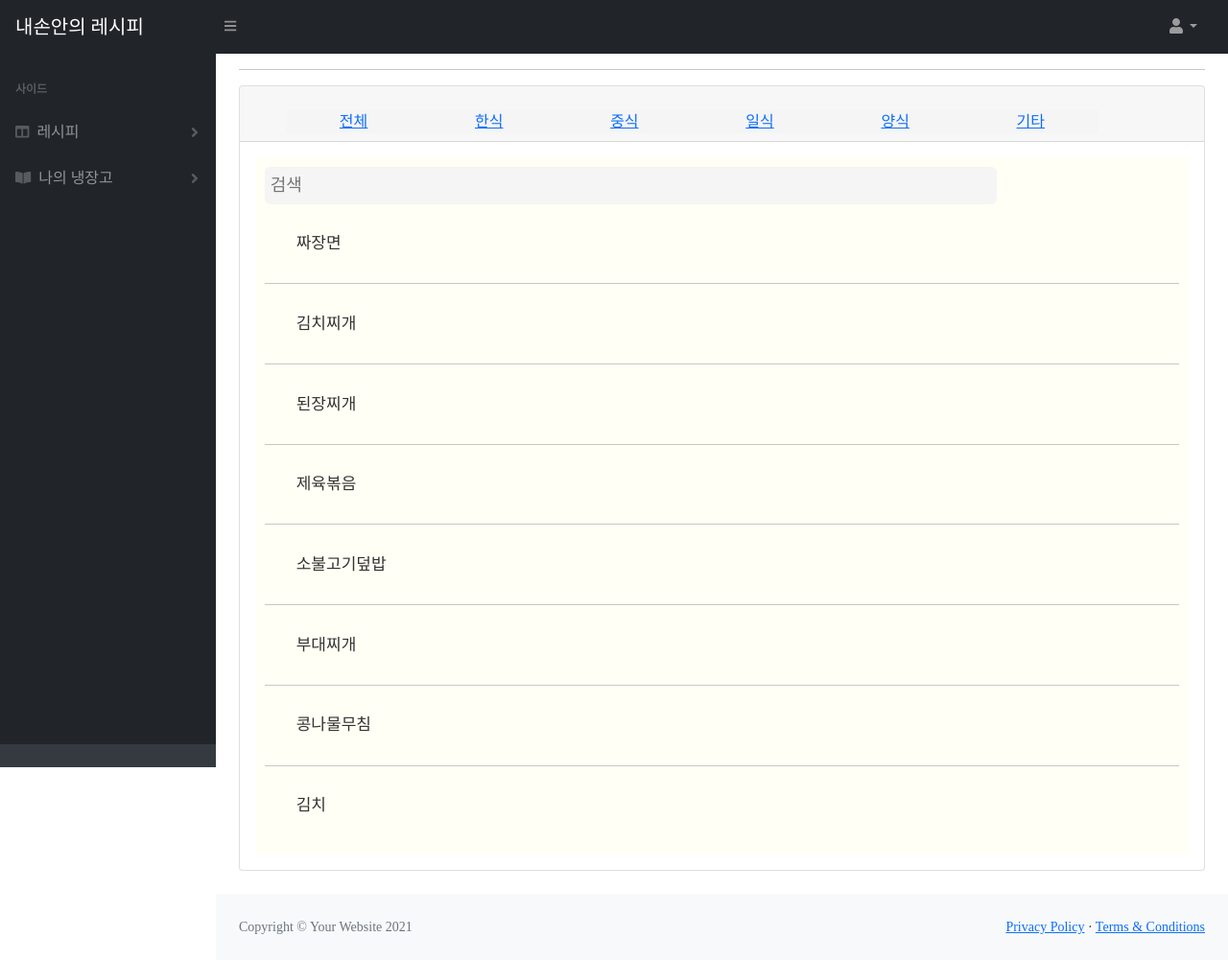
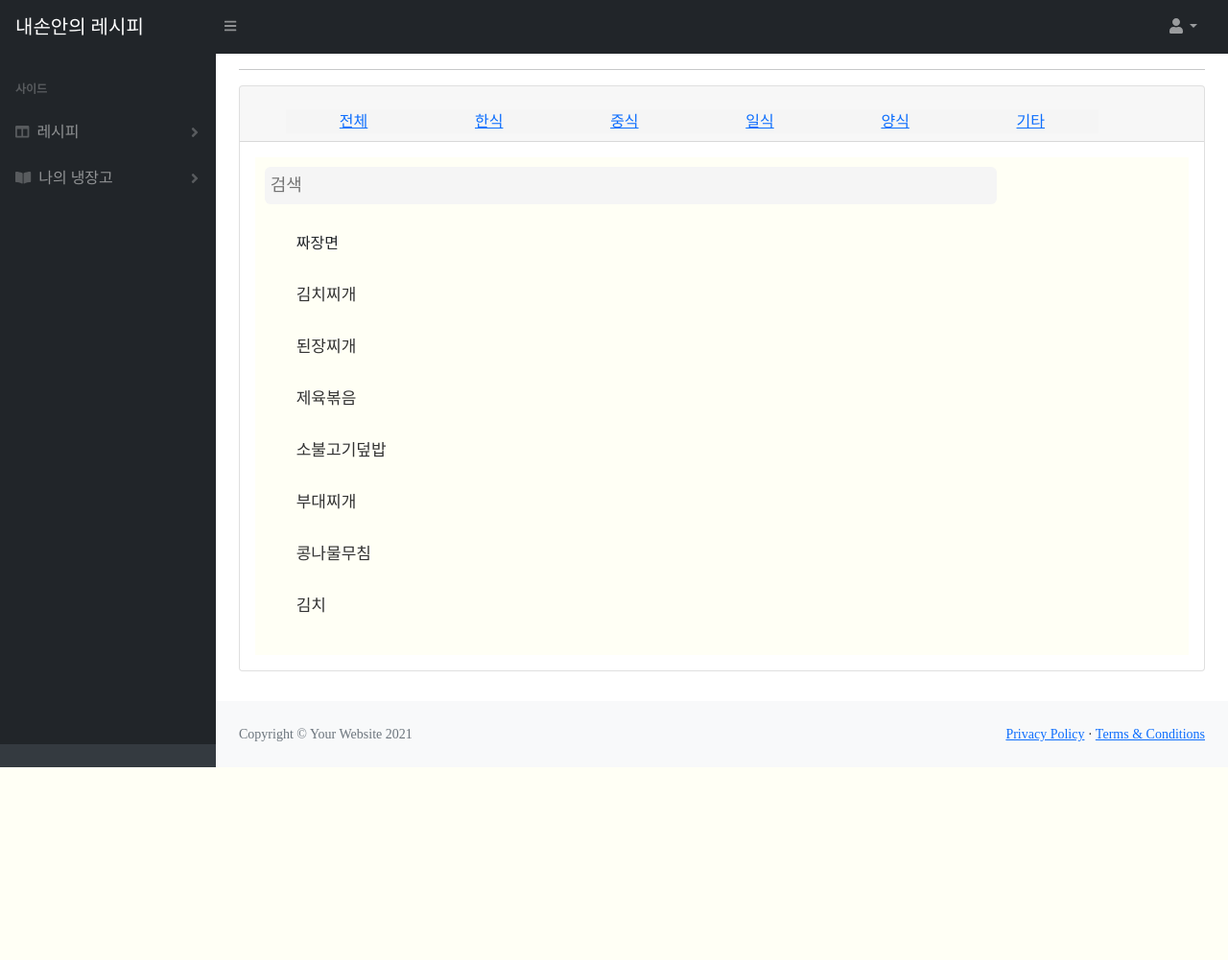
Before and after one commit to zzazan96/FoodProject, a Django app: page /mainlist/ in a window 1280 px wide. Shown: the whole page at 96% size. After the commit the page ends 800 px from the top, so only its background shows below. Run offline with Django 3.2, Linux system fonts and the light colour scheme; some libraries are stand-ins or nearby versions.

Commit message:
main login

```diff
--- a/Project/Project/App/templates/webApp/mainlist.html
+++ b/Project/Project/App/templates/webApp/mainlist.html
@@ -100,39 +100,39 @@
 
                                     <div class="item">
                                       <span class="icon">짜</span>
-                                      <span class="name">짜장면</span>
+                                      <link class="name">짜장면</span>
                                     </div>
-                                    <hr>
+
                                     <div class="item">
                                       <span class="icon">김</span>
                                       <span class="name">김치찌개</span>
                                     </div>
-                                    <hr>
+
                                     <div class="item">
                                       <span class="icon">된</span>
                                       <span class="name">된장찌개</span>
                                     </div>
-                                    <hr>
+
                                     <div class="item">
                                       <span class="icon">제</span>
                                       <span class="name">제육볶음</span>
                                     </div>
-                                    <hr>
+
                                     <div class="item">
                                       <span class="icon">소</span>
                                       <span class="name">소불고기덮밥</span>
                                     </div>
-                                    <hr>
+
                                     <div class="item">
                                       <span class="icon">부</span>
                                       <span class="name">부대찌개</span>
                                     </div>
-                                    <hr>
+
                                     <div class="item">
                                       <span class="icon">콩</span>
                                       <span class="name">콩나물무침</span>
                                     </div>
-                                    <hr>
+
                                     <div class="item">
                                       <span class="icon">김</span>
                                       <span class="name">김치</span>
--- a/Project/Project/App/templates/webApp/register.html
+++ b/Project/Project/App/templates/webApp/register.html
@@ -54,7 +54,7 @@
                                                 </div>
                                             </div>
                                             <div class="mt-4 mb-0">
-                                                <div class="d-grid"><a class="btn btn-primary btn-block" href="login.html">아이디 생성</a></div>
+                                                <div class="d-grid"><a class="btn btn-primary btn-block" href="/">아이디 생성</a></div>
                                             </div>
                                         </form>
                                     </div>
```
